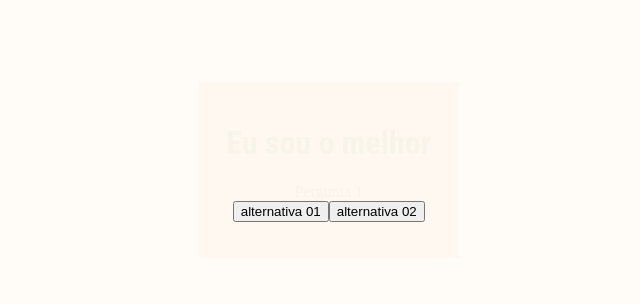
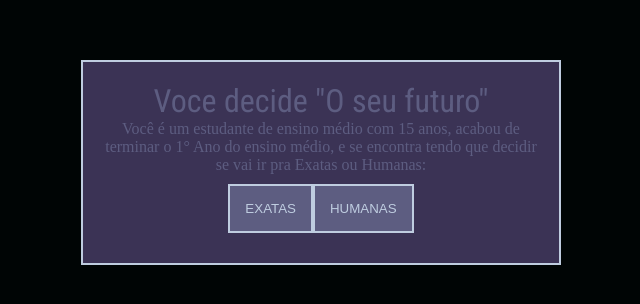
Before and after one commit to DhiogoLopes/2025-3B-Voce-decide, a plain HTML site: page index.html in a window 1280 px wide. Shown: the part 238-542 px from the top of the page, without its empty margins (319-959 px from the left). Drawn offline with Linux system fonts and the light colour scheme; a web font is replaced by a local one.

Commit message:
Add files via upload

```diff
--- a/index.html
+++ b/index.html
@@ -3,6 +3,7 @@
 
 <head>
     <meta charset="UTF-8">
+    <meta http-equiv="X-UA-Compatible" content="IE=edge">
     <meta name="viewport" content="width=device-width, initial-scale=1.0">
     <title>Voce decide</title>
     <link rel="stylesheet" href="style.css">
@@ -11,8 +12,8 @@
 <body>
     <main>
         <div class="caixa-principal">
-            <h1 class="titulo">Eu sou o melhor</h1>
-            <div class="caixa-perguntas">Pergunta 1</div>
+            <h1 class="titulo">Voce decide "O seu futuro"</h1>
+            <div class="caixa-perguntas"></div>
             <div class="caixa-alternativas"></div>
             <div class="caixa-resultado">
                 <p class="texto-resultado"></p>
--- a/main.js
+++ b/main.js
@@ -1,59 +1,63 @@
 const caixaPrincipal = document.querySelector('.caixa-principal');
 const caixaPerguntas = document.querySelector('.caixa-perguntas');
 const caixaAlternativas = document.querySelector('.caixa-alternativas');
-const caixaResultado = document.querySelector('.caixa-principal');
+const caixaResultado = document.querySelector('.caixa-resultado');
 const textoResultado = document.querySelector('.texto-resultado');
 const perguntas = [
 
     {
-        enunciado: "Pergunta 1",
+        enunciado: "Você é um estudante de ensino médio com 15 anos, acabou de terminar o 1° Ano do ensino médio, e se encontra tendo que decidir se vai ir pra Exatas ou Humanas:",
         alternativas: [
             {
-                texto: "alternativa 01",
-                afirmacao: "resultado 01"
+                texto: "EXATAS",
+                afirmacao: "voce Se encontrou nas exatas desde pequeno, viu uma oportunidade de entrar pra exatas e foi de cabeça,"
             },
+
             {
-                texto: "alternativa 02",
-                afirmacao: "resultado 02"
+                texto: "HUMANAS",
+                afirmacao: "voce Se encontrou nas Humanas desde pequeno, viu uma oportunidade de entrar pra Humanas e foi de cabeça,"
             }
         ]
     },
     {
-        enunciado: "Pergunta 2",
+        enunciado: " Depois de terminar a escola, voce decide que quer começar uma faculdade e tem que escolher entre:",
         alternativas: [
             {
-                texto: "alternativa 03",
-                afirmacao: "resultado 03"
+                texto: "DIREITO",
+                afirmacao: "entao decide fazer direito e se da muito bem,"
             },
+
             {
-                texto: "alternativa 04",
-                afirmacao: "resultado04"
+                texto: "ENGENHARIA",
+                afirmacao: "entao decide fazer engenharia e se da muito bem,"
             }
         ]
     },
     {
-        enunciado: "Pergunta 3",
+        enunciado: "Voce tem que estudar pra ultima prova da sua faculdade, e seus decidem fazer uma festa e voce tem que escolher entre:",
         alternativas: [
             {
-                texto: "alternativa 05",
-                afirmacao: "resultado 05"
+                texto: " IR PARA FESTA",
+                afirmacao: "mas nao consegue encontrar uma profissao boa, e vive trabalhando em um mercado"
             },
+
             {
-                texto: "alternativa 06",
-                afirmacao: "resultado 06"
+                texto: "ESTUDAR",
+                afirmacao: "mas voce acha uma profissao dos sonhos"
             }
         ]
     },
     {
-        enunciado: "Pergunta 4",
+        enunciado: "Voce tem que escolher em o que investir:",
         alternativas: [
             {
-                texto: "alternativa 07",
-                afirmacao: "resultado 07"
+                texto: "Na bolsa de valores",
+                afirmacao: "mas voce de da bem e compra uma casa e um carro nao muito novo."
             },
+
             {
-                texto: "alternativa 08",
-                afirmacao: "resultado 08"
+                texto: "Cripto moedas",
+                afirmacao: "mas voce se da muito bem financeiramente com seus investimento e compra uma Mansao e varios carros dos sonhos!!."
             }
         ]
     }
@@ -63,15 +67,16 @@ const perguntas = [
 
 let atual = 0;
 let perguntaAtual;
+let historiaFinal = "";
 
 function mostraPergunta() {
-    if(atual >= perguntas.length){
+    if (atual >= perguntas.length) {
         mostreResultado();
         return;
     }
     perguntaAtual = perguntas[atual]
     caixaPerguntas.textContent = perguntaAtual.enunciado
-    caixaAlternativas.textContent= ""
+    caixaAlternativas.textContent = ""
     mostraAlternativas()
 }
 
@@ -79,22 +84,22 @@ function mostraAlternativas() {
     for (const alternativa of perguntaAtual.alternativas) {
         const botaoAlternativa = document.createElement("button");
         botaoAlternativa.textContent = alternativa.texto;
-        botaoAlternativa.addEventListener("click", ()=> respotaSelecionada(alternativa))
+        botaoAlternativa.addEventListener("click", () => respotaSelecionada(alternativa))
         caixaAlternativas.appendChild(botaoAlternativa);
     }
 }
 
-function respotaSelecionada(opcaoSelecionada){
-    const afirmacao = opcapSelecionaa.afirmacao
-    hitoriaFinal += afirmacao + " "
+function respotaSelecionada(opcaoSelecionada) {
+    const afirmacao = opcaoSelecionada.afirmacao;
+    historiaFinal += afirmacao + " "
     atual++
     mostraPergunta();
 }
 
-function mostreResultado(){
-    caixaPerguntas.textContent= "skibii"
-    textoResultado.textContent= hitoriaFinal;
-    caixaAlternativas.textContent= "";
+function mostreResultado() {
+    caixaPerguntas.textContent = "skibii"
+    textoResultado.textContent = historiaFinal;
+    caixaAlternativas.textContent = "";
 }
 
 mostraPergunta();
--- a/style.css
+++ b/style.css
@@ -1,17 +1,24 @@
 @import url('https://fonts.googleapis.com/css2?family=Ancizar+Serif:ital,wght@0,300..900;1,300..900&family=Roboto+Condensed:ital,wght@0,100..900;1,100..900&display=swap');
 
+*{
+    margin: 0;
+    padding: 0;
+    font-weight: 400;
+}
+
 :root{
-    --branco: #fff8f0;
-    --branco1: #fffafb;
-    --branco2: #fffcf7 ;
-    --branco3: #f7f4ea;
-    --branco4: #fffcf9 ;
+    --branco: #3b3355;
+    --branco1: #8a8489;
+    --branco2: #0c4430 ;
+    --branco3: #5d5d81;
+    --branco4: #bfcde0 ;
+    --branco5: #000505;
     --font-titulo: "Roboto Condensed", sans-serif;
     --font-texto: "Ancizar Serif", serif;
 }
 
 body{
-    background-color: var(--branco2);
+    background-color: var(--branco5);
     color: var(--branco3);
     display: flex;
     align-items: center;
@@ -22,11 +29,31 @@ body{
 
 .caixa-principal{
     background-color: var(--branco);
-    width: 90%;
+    width: 40%;
     text-align: center;
     padding: 20px;
+    border:solid 2px var(--branco4);
 }
 
 .titulo{
     font-family: var(--font-titulo);
 }
+
+button{
+    background-color: var(--branco3);
+    color: var(--branco4);
+    border: solid 2px var(--branco4);
+    padding: 15px;
+    margin: 10px auto;
+    transition: 0.3s;
+}
+
+button:hover{
+    background-color: var(--branco1);
+}
+
+main{
+    align-items: center;
+    display: flex;
+    justify-content: center;
+}
```
